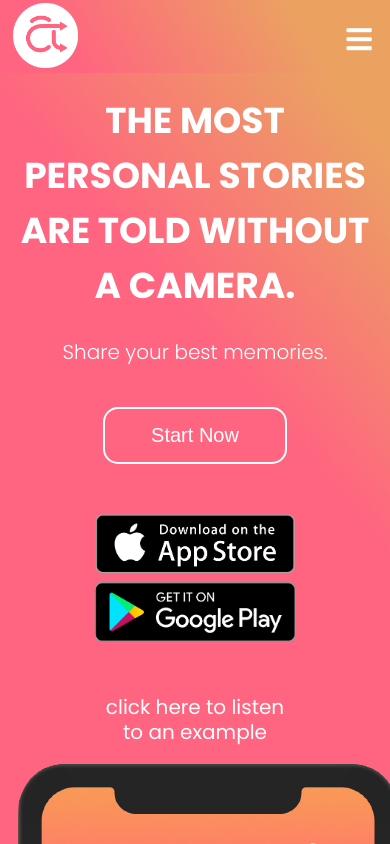
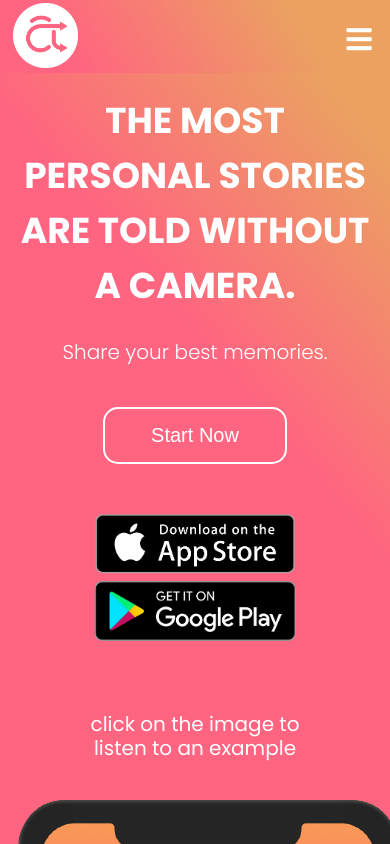
Before and after one commit to callinutter/audienz.github.io, a React (Create React App) app: page / in a window 390 px wide. Shown: the top 844 px of the page. Built offline with nearby package versions, Linux system fonts and the light colour scheme.

Commit message:
add audio sample when phone is clicked

```diff
--- a/src/Components/HeroSection/HeroSection.css
+++ b/src/Components/HeroSection/HeroSection.css
@@ -11,7 +11,7 @@
     color: #fff;
 }
 
-a {
+.audio-description {
     color: #ffffff;
     font-size: 20px;
     text-decoration: none;
--- a/src/Components/HeroSection/HeroSection.js
+++ b/src/Components/HeroSection/HeroSection.js
@@ -1,8 +1,27 @@
-import React from 'react'
+import React, {useState, useEffect} from 'react'
 import { Button } from '../Button'
 import './HeroSection.css'
 
 function HeroSection() {
+    // let audio = new Audio("/sounds/teaser.mp3")
+
+    // const start = () => {
+    //     audio.play();
+    // }
+
+    // const pause = () => {
+    //     audio.pause();
+    // }
+    // const useAudio = () => {
+        const [audio] = useState(new Audio("/sounds/teaser.mp3"));
+        const [playing, setPlaying] = useState(false);
+
+        const toggle = () => setPlaying(!playing);
+
+        useEffect(() => {
+            playing ? audio.play() : audio.pause();
+          }
+        );
 
     return (
         <div className="hero-container">
@@ -36,10 +55,14 @@
                     <div className="click-here">
                         <img className="right-arrow" src="../../img/right-arrow.png" />
                         <br></br>
-                        <a href="">click here to listen <br></br>
-                        to an example</a>
+                        <p className="audio-description">click on the image to <br /> listen
+                        to an example</p>
                     </div>
-                    <img className="phone-img" src="../../img/hero-section-phone.png" alt="phone" />
+                    <img
+                    onClick={toggle}
+                    className="phone-img"
+                    src="../../img/hero-section-phone.png"
+                    alt="phone" />
                 </div>
             </div>
         </div>
```
Also changed, not shown: 1 other file (tests, documents, lock files or other folders).
